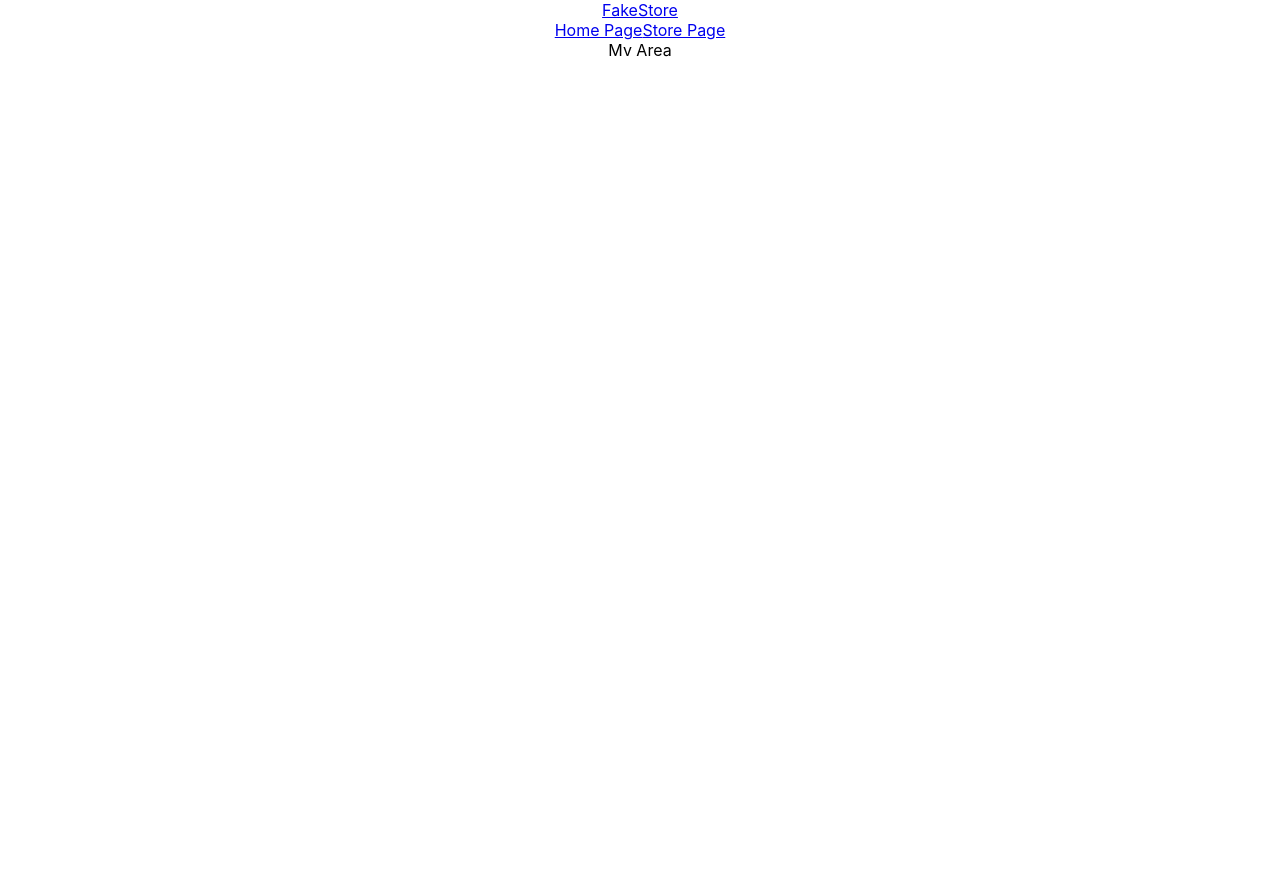
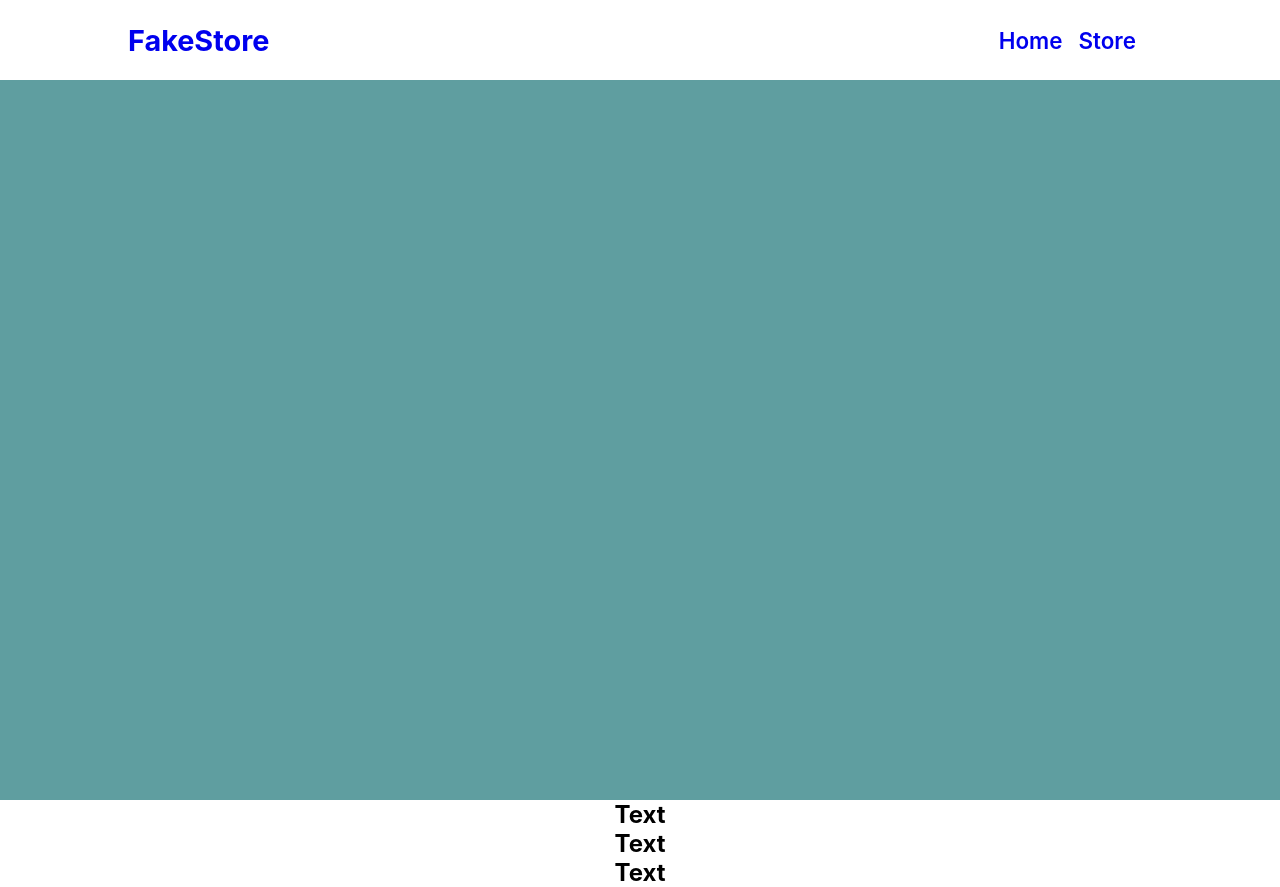
Before and after one commit to andytseng1993/react-fakeshop, a React (Create React App) app: page / in a window 1280 px wide. Before the commit the page ends 800 px from the top, so only its background shows below. Built offline with nearby package versions, Linux system fonts and the light colour scheme; no server answers.

Commit message:
scroll listener

```diff
--- a/src/component/homePage/MvArea.js
+++ b/src/component/homePage/MvArea.js
@@ -1,7 +1,25 @@
+import { useEffect, useState } from 'react';
+import classes from './MvArea.module.css'
 
 function MvArea(){
+    const [scroll,setScroll] = useState(false)
+
+    const scrollCheck = ()=>{
+        if(window.scrollY>0) return setScroll(true)
+        else return setScroll(false)
+    }
+    useEffect(()=>{
+        window.removeEventListener('scroll',scrollCheck)
+        window.addEventListener('scroll',scrollCheck)
+        return ()=>window.removeEventListener('scroll',scrollCheck)
+    },[scroll])
     return (
-        <div>Mv Area</div>
+        <div className={classes.mvArea}>
+            <ul className={classes.mvList}>
+                <li></li>
+                <li></li>
+            </ul>
+        </div>
     )
 }
 
--- /dev/null
+++ b/src/component/homePage/MvArea.module.css
@@ -0,0 +1,23 @@
+*{
+    padding: 0;
+    margin: 0;
+}
+.mvArea{
+    background-color: beige;
+    position: relative;
+    width: 100%;
+    height: 90vh;
+}
+.mvList{
+    position: absolute;
+    width: 100%;
+    height: 100%;
+    background-color: cadetblue;
+    left: 50%;
+    top: 50%;
+    transform: translate(-50%,-50%);
+}
+.mvList.scroll{
+    width: 60%;
+    height: 40%;
+}
--- a/src/component/layout/Layout.js
+++ b/src/component/layout/Layout.js
@@ -1,5 +1,3 @@
-
-import { Outlet } from "react-router-dom"
 import Navigation from "./Navigation"
 
 function Layout(props){
@@ -7,7 +5,6 @@ function Layout(props){
         <>
             <Navigation/>
             <main>
-                <Outlet/>
                 {props.children}
             </main>
         </>
--- a/src/component/layout/Navigation.js
+++ b/src/component/layout/Navigation.js
@@ -1,19 +1,20 @@
 import { NavLink } from "react-router-dom"
+import classes from './Navigation.module.css'
 
 function Navigation(){
     return(
-        <header>
-            <div className="logo">
+        <header className={classes.header}>
+            <div className={classes.logo}>
                 <NavLink to='/'>
                     FakeStore
                 </NavLink>
             </div>
             <nav>
                 <NavLink to='/'>
-                    Home Page
+                    Home
                 </NavLink>
                 <NavLink to='store'>
-                    Store Page
+                    Store
                 </NavLink>
             </nav>
         </header>
--- /dev/null
+++ b/src/component/layout/Navigation.module.css
@@ -0,0 +1,25 @@
+.header{
+    position: relative;
+    height: 10vh;
+    display: flex;
+    justify-content: space-between;
+    align-items: center;
+    top: 0;
+    left: 0;
+    z-index: 100;
+    background-color: white;
+    padding: 0px 10%;
+}
+.logo{
+    font-size: 1.8rem;
+    font-weight: 700;
+}
+.logo a{
+    text-decoration: none;
+}
+nav a{
+    font-size: 1.4rem;
+    font-weight: 600;
+    margin-right: 1rem;
+    text-decoration: none;
+}
--- a/src/pages/HomePage.js
+++ b/src/pages/HomePage.js
@@ -4,6 +4,11 @@ function HomePage(){
     return(
     <>
         <MvArea/>
+        <section>
+            <h1>Text</h1>
+            <h1>Text</h1>
+            <h1>Text</h1>
+        </section>
     </>
     )
 }
```
